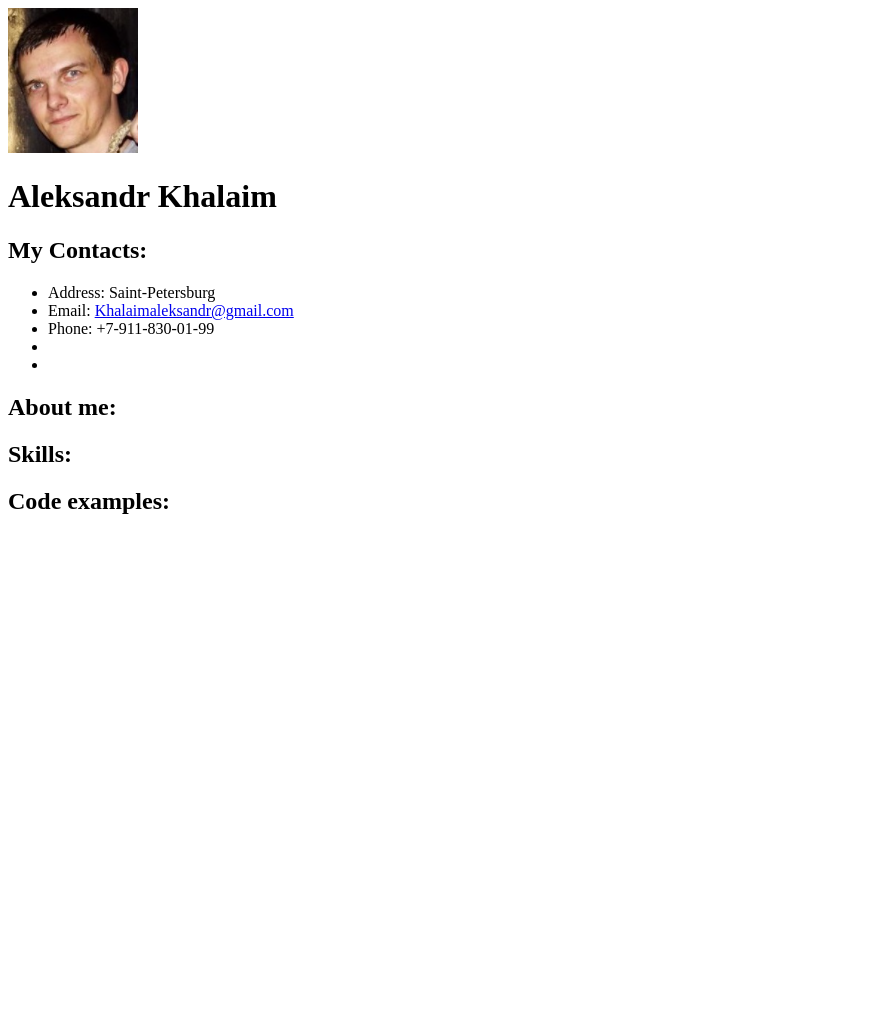
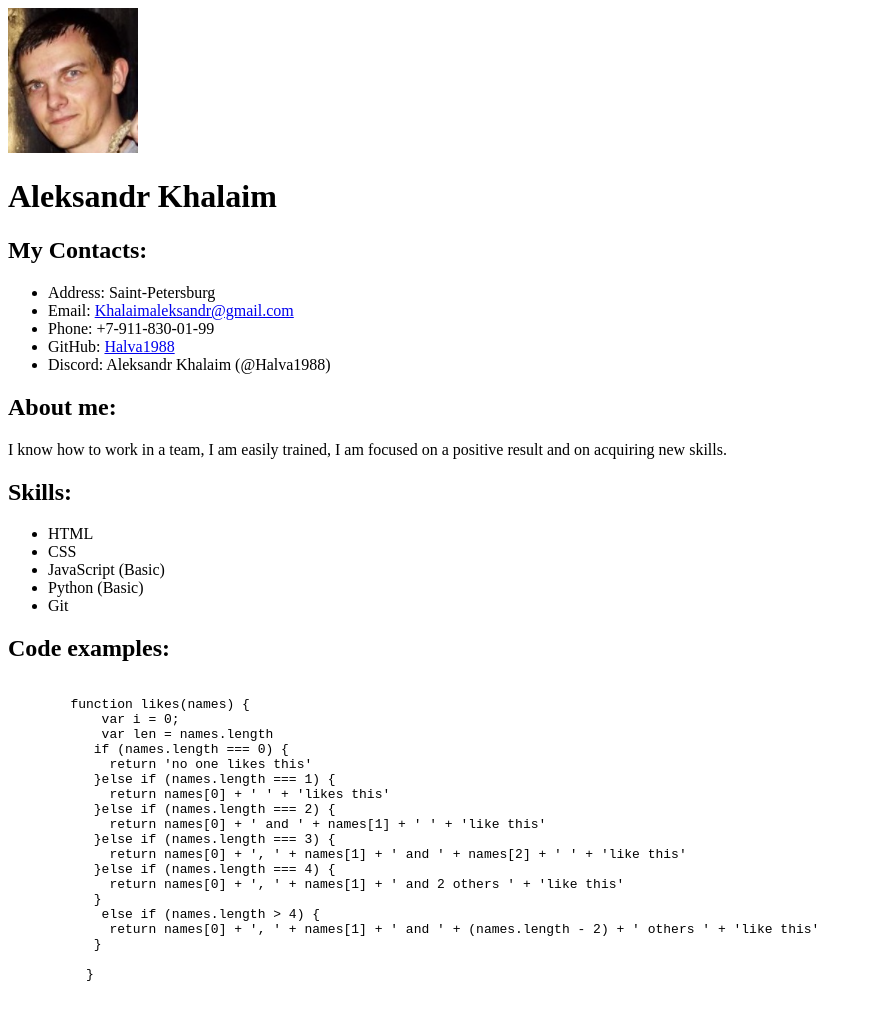
Before and after one commit to Halva1988/rsschool-cv, a plain HTML site: page index.html in a window 1280 px wide. Shown: the whole page, without its empty margins (0-872 px from the left). Before the commit the page ends 800 px from the top, so only its background shows below. Drawn offline with Linux system fonts and the light colour scheme.

Commit message:
docs: edited the text

```diff
--- a/index.html
+++ b/index.html
@@ -15,14 +15,43 @@
         <li>Address: Saint-Petersburg</li>
         <li>Email: <a href="mailto:Khalaimaleksandr@gmail.com">Khalaimaleksandr@gmail.com</a></li>
         <li>Phone: +7-911-830-01-99</li>
-        <li></li>
-        <li></li>
+        <li>GitHub: <a href="https://github.com/Halva1988">Halva1988</a> </li>
+        <li>Discord: Aleksandr Khalaim (@Halva1988)</li>
     </ul>
 
     <h2>About me:</h2>
-
+        <p>I know how to work in a team, I am easily trained, I am focused on a positive result and on acquiring new skills.</p>
     <h2>Skills:</h2>
+    <ul>
+        <li>HTML</li>
+        <li>CSS</li>
+        <li>JavaScript (Basic)</li>
+        <li>Python (Basic)</li>
+        <li>Git</li>
+    </ul>
 
     <h2>Code examples:</h2>
+    <pre> <code>
+        function likes(names) {
+            var i = 0;
+            var len = names.length
+           if (names.length === 0) {
+             return 'no one likes this'
+           }else if (names.length === 1) {
+             return names[0] + ' ' + 'likes this'
+           }else if (names.length === 2) {
+             return names[0] + ' and ' + names[1] + ' ' + 'like this'
+           }else if (names.length === 3) {
+             return names[0] + ', ' + names[1] + ' and ' + names[2] + ' ' + 'like this'
+           }else if (names.length === 4) {
+             return names[0] + ', ' + names[1] + ' and 2 others ' + 'like this'
+           }
+            else if (names.length > 4) {
+             return names[0] + ', ' + names[1] + ' and ' + (names.length - 2) + ' others ' + 'like this'
+           }
+
+          }
+    </code>
+</pre>
 </body>
 </html>
```
